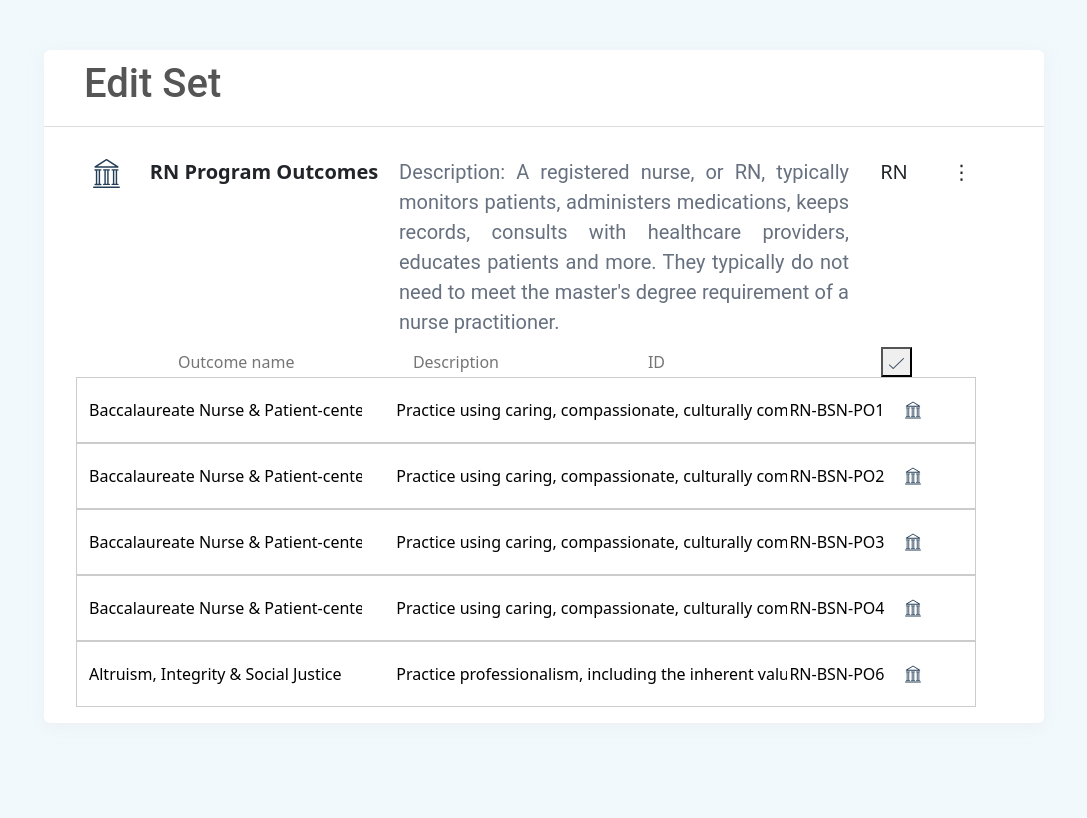
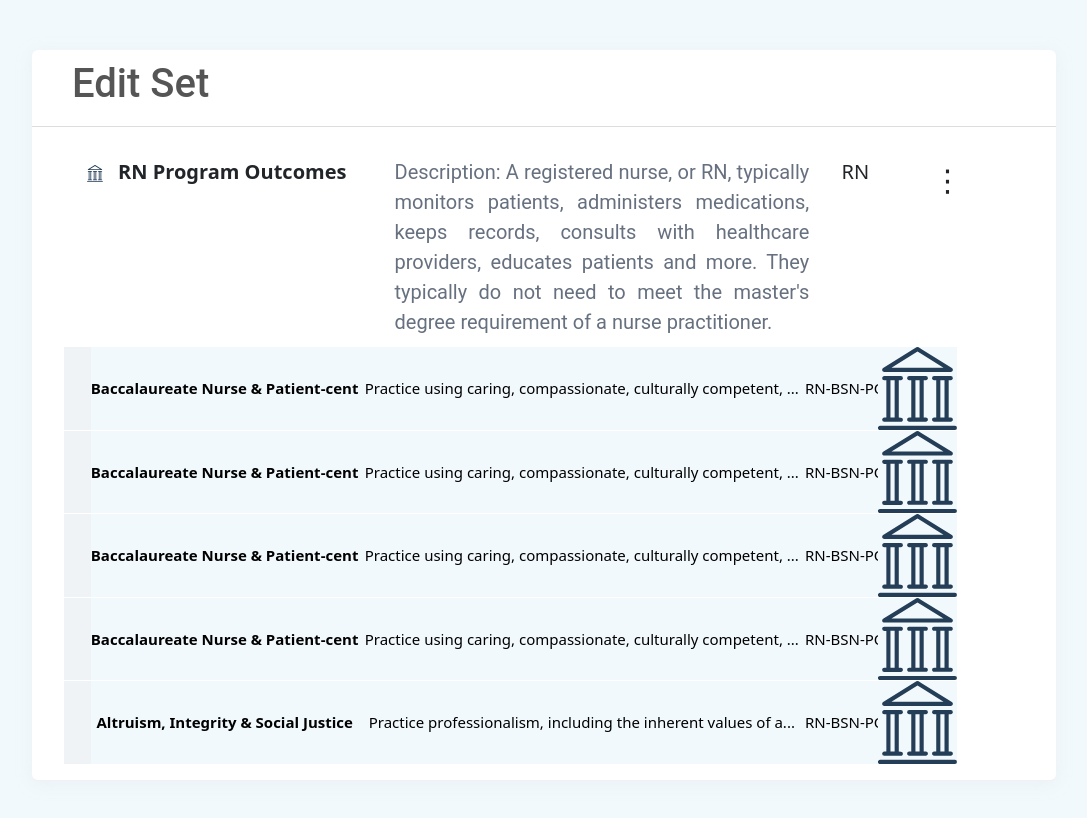
Before and after one commit to Ntwali-Josue/set, a React (Create React App) app: page / in a window 1280 px wide. Shown: the top 818 px of the page, without its empty margins (96-1183 px from the left). Built offline with nearby package versions, Linux system fonts and the light colour scheme; the HTML template or start-up script is replaced by a standard one.

Commit message:
Add selector section on each item

```diff
--- a/src/App.css
+++ b/src/App.css
@@ -5,7 +5,7 @@ body {
 
 .App {
   background: #fff;
-  width: 1000px;
+  width: 80%;
   margin: 50px auto;
   box-shadow: 0px 3px 15px #E7ECF1B2;
   border-radius: 6px;
@@ -23,14 +23,31 @@ header {
 
 .product-item {
   display: grid;
-  grid-template-columns: 35% 45% 15%;
-  width: 900px;
-  border: 1px solid #ccc;
-  padding: 10px;
+  grid-template-columns: 3% 30% 50% 17%;
+  width: 90%;
+  border: none;
+  margin-bottom: 1px;
+  background-color: #F2F9FC;
+}
+
+.product-item:hover {
+  background-color: #fff;
+}
+
+.product-item input {
+  padding: 30px 0;
+  font-size: 15px;
+  background-color: #F2F9FC;
 }
 
 .product-name {
-  width: 90%;
+  width: 100%;
+  font-weight: bold;
+  text-align: center;
+}
+
+.product-description {
+  text-align: center;
 }
 
 .product-id {
@@ -39,9 +56,8 @@ header {
 }
 
 .product-id input {
-  padding: 10px 0;
-  /* text-align: center; */
   width: 90%;
+  text-align: center;
 }
 
 input {
@@ -52,14 +68,23 @@ input {
   display: none;
 }
 
+.product-item:hover input{
+  background: #fff;
+}
+
 .product-item:hover .d-block{
   display: block;
   cursor: pointer;
+  padding-right: 20px;
+}
+
+.product-item:hover .selector {
+  background-color: #253E57;
 }
 
 .categories {
   display: grid;
-  grid-template-columns: 5% 30% 50% 10% 5%;
+  grid-template-columns: 5% 30% 45% 10% 10%;
   padding: 10px 0;
   width: 90%;
   margin-left: 40px;
@@ -67,9 +92,8 @@ input {
   font-size: 20px;
 }
 
-.categories img {
-  width: 60%;
-  margin: 0;
+.rn-program {
+  text-align: left;
 }
 
 .programs-outcomes {
@@ -81,3 +105,46 @@ input {
   font-family: 'Roboto', sans-serif;
   text-align: justify;
 }
+
+.form {
+  text-align: justify;
+  margin-left: 60px;
+  display: grid;
+  grid-template-columns: 28% 47% 10% 5%;
+}
+
+.input-style {
+  border: 1px solid #C7D4E1;
+  border-radius: 6px;
+  padding: 13px;
+}
+
+.desc-input {
+  margin: 0 10px;
+}
+
+.submit-btn {
+  border: none;
+  border-radius: 6px;
+  background: none;
+  cursor: pointer;
+  margin-left: 10px;
+}
+
+.submit-btn img {
+  width: 25px;
+}
+
+.selector {
+  background-color: #F0F3F6;
+  border: 1px solid #F0F3F6;
+}
+
+.add-product {
+  display: none;
+}
+
+.add {
+  cursor: pointer;
+  font-size: 30px;
+}
--- a/src/components/ProductItem.js
+++ b/src/components/ProductItem.js
@@ -33,6 +33,7 @@ class ProductItem extends React.Component {
 
     return (
       <div className="product-item">
+        <span className="selector"></span>
         <input
           className="product-name"
           type="text"
```
